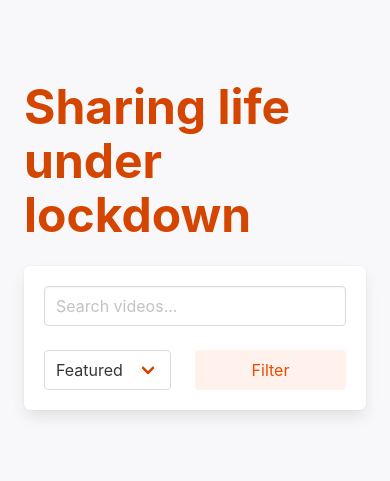
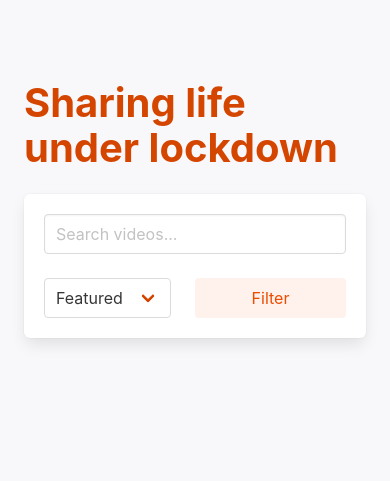
Before and after one commit to milesmcc/covideo, a Django app: page /videos/ in a window 390 px wide. Shown: the part 56-537 px from the top of the page. Run offline with Django 3.2, Linux system fonts and the light colour scheme; data that the repository does not hold is empty; style sheets or scripts are compiled from the project's sources; parts of the project's set-up code (start-up, migrations or seed data) failed here and were passed over; some libraries are stand-ins or nearby versions; some web fonts are replaced.

Commit message:
Improve mobile experience

```diff
--- a/covideo/core/static/core/sass/shared.sass
+++ b/covideo/core/static/core/sass/shared.sass
@@ -26,7 +26,7 @@
 title
   hyphens: auto !important
 
-@media screen and (min-width: 759px)
+@media screen and (min-width: 760px)
   .has-text-right-desktop
     text-align: right
 
@@ -37,3 +37,7 @@ title
 label.radio
   margin-left: 0 !important
   margin-bottom: 1rem
+
+@media screen and (max-width: 759px)
+  .is-much-smaller-mobile
+    font-size: 2.5rem !important
--- a/covideo/videos/templates/videos/views/browse.html
+++ b/covideo/videos/templates/videos/views/browse.html
@@ -7,7 +7,7 @@
     <div class="columns is-centered">
         <div class="column is-12">
             {% if expanded %}
-            <h1 class="title is-size-1 has-text-primary is-smaller-mobile">Sharing life under lockdown</h1>
+            <h1 class="title is-size-1 has-text-primary is-much-smaller-mobile">Sharing life under lockdown</h1>
             {% endif %}
             <form method="GET" class="box">
                 <div class="columns is-vcentered">
```
